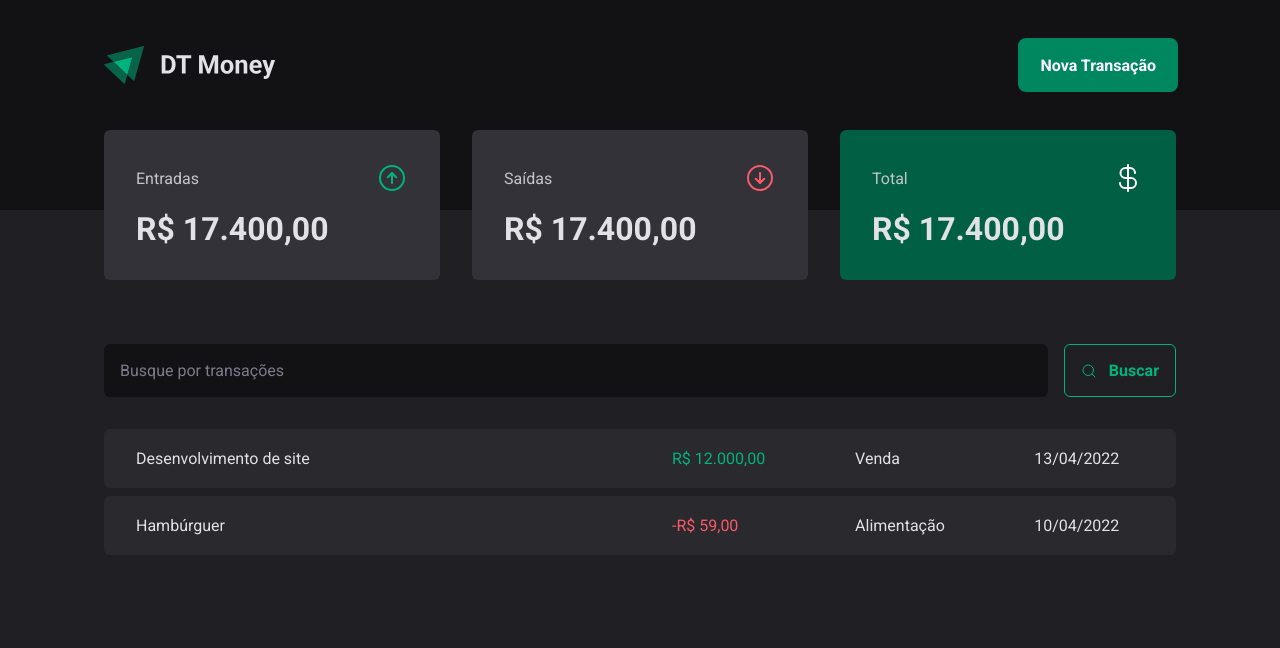
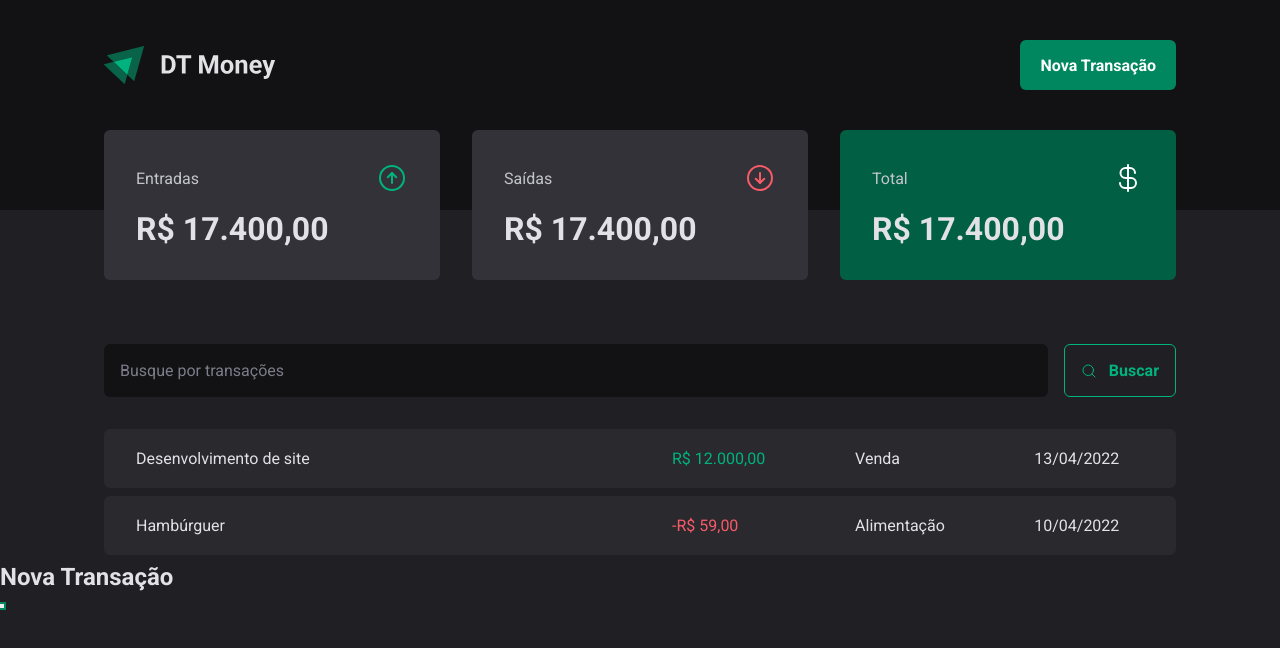
Before and after one commit to CarlosAlexandredevv/Dt-money, a React (Vite) app: page / in a window 1280 px wide. Both pictures are taken after a click on the button "Nova Transação". Shown: the top 648 px of the page. Built offline with nearby package versions, Linux system fonts and the light colour scheme.

Commit message:
:sparkles: feat: add modal radix

```diff
--- a/package.json
+++ b/package.json
@@ -10,6 +10,7 @@
     "preview": "vite preview"
   },
   "dependencies": {
+    "@radix-ui/react-dialog": "^1.1.4",
     "phosphor-react": "^1.4.1",
     "react": "^18.3.1",
     "react-dom": "^18.3.1",
--- a/src/components/Header/index.tsx
+++ b/src/components/Header/index.tsx
@@ -1,4 +1,5 @@
 import { HeaderContainer, HeaderContent, NewTransactionButton } from './styles';
+import * as Dialog from '@radix-ui/react-dialog';
 
 import logoImg from '../../assets/Logo.svg';
 
@@ -7,7 +8,21 @@
     <HeaderContainer>
       <HeaderContent>
         <img src={logoImg} alt="" />
-        <NewTransactionButton>Nova Transação</NewTransactionButton>
+        <Dialog.Root>
+          <Dialog.Trigger asChild>
+            <NewTransactionButton>Nova Transação</NewTransactionButton>
+          </Dialog.Trigger>
+
+          <Dialog.Portal>
+            <Dialog.Overlay />
+
+            <Dialog.Content>
+              <Dialog.Title>Nova Transação</Dialog.Title>
+
+              <Dialog.Close />
+            </Dialog.Content>
+          </Dialog.Portal>
+        </Dialog.Root>
       </HeaderContent>
     </HeaderContainer>
   );
--- a/src/pages/Transactions/components/SearchForm/styles.ts
+++ b/src/pages/Transactions/components/SearchForm/styles.ts
@@ -28,6 +28,7 @@
     color: ${props => props.theme["green-300"]};
     font-weight: bold;
     border-radius: 6px;
+    cursor: pointer;
 
     &:hover {
       background: ${props => props.theme["green-500"]};
```
Also changed, not shown: 1 other file (tests, documents, lock files or other folders).
